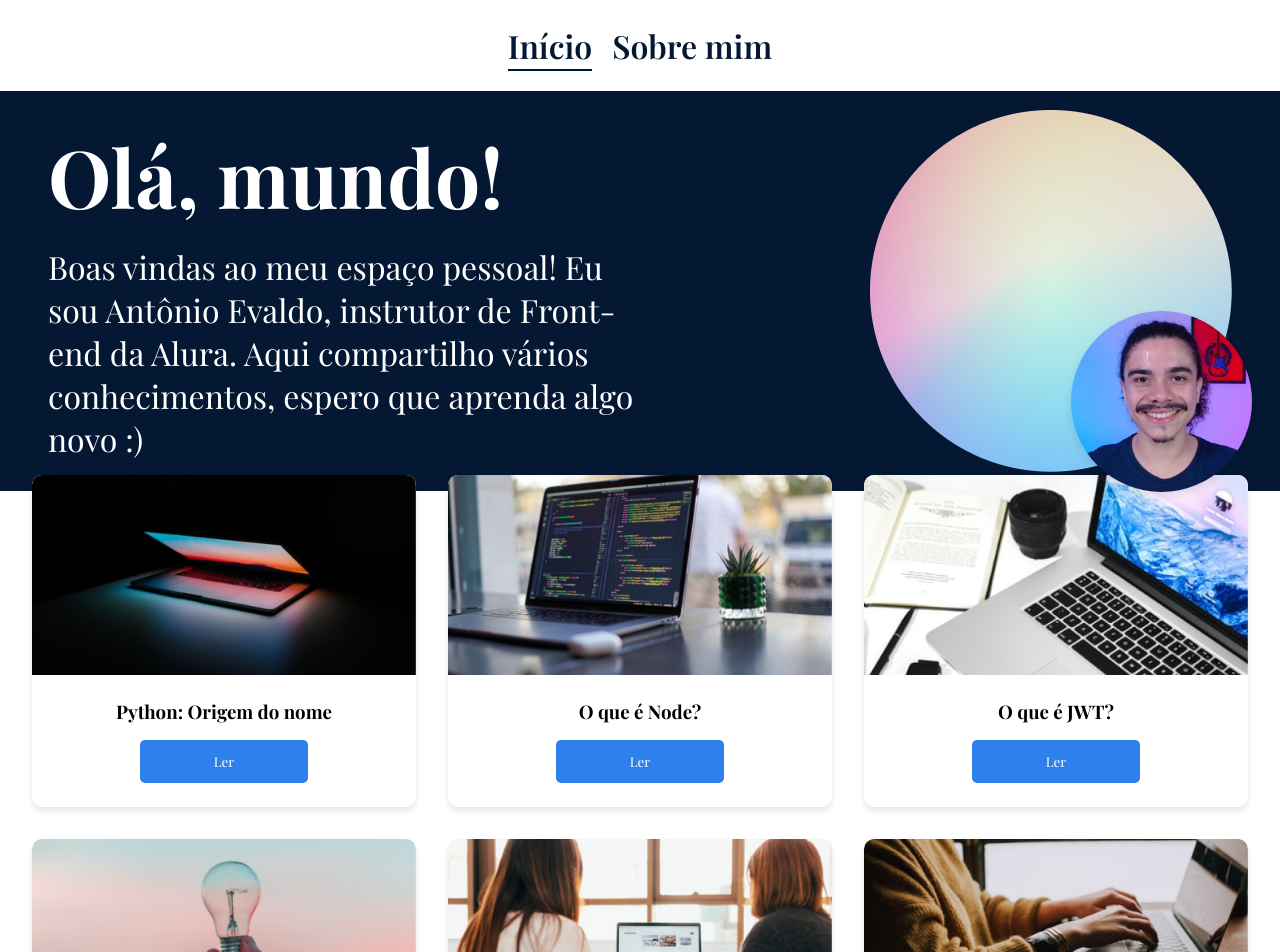
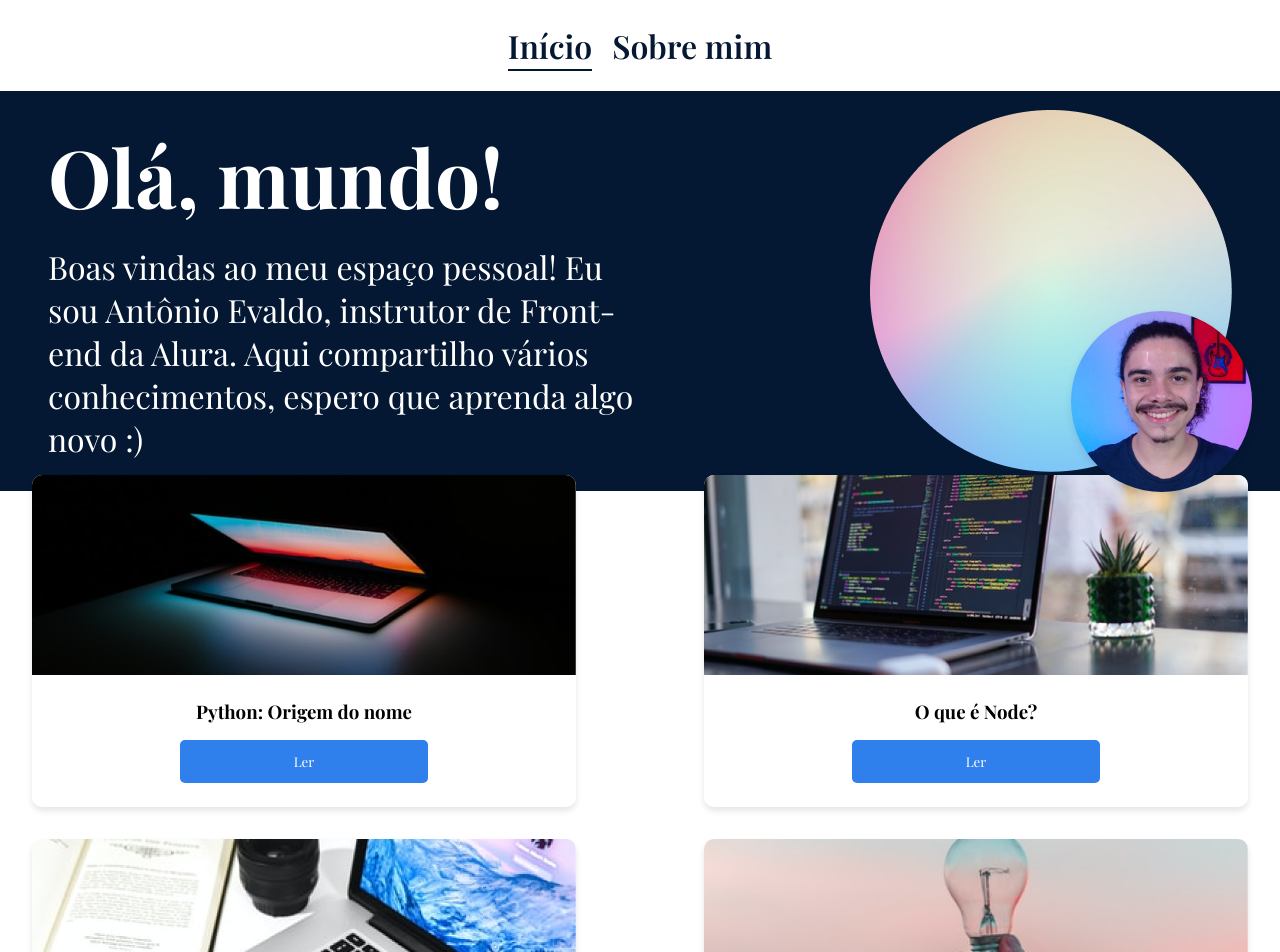
Before and after one commit to danielcoosta1/ola-mundo, a React (Create React App) app: page / in a window 1280 px wide. Shown: the top 952 px of the page. Built offline with nearby package versions, Linux system fonts and the light colour scheme; a web font is replaced by a local one.

Commit message:
melhorando a distribuição dos cards com responsividade

```diff
--- a/src/Pages/home/styles.js
+++ b/src/Pages/home/styles.js
@@ -1,7 +1,7 @@
 import styled from "styled-components";
 
 const ConteinerCards = styled.section`
-  max-width: 100rem;
+
   margin: -5rem auto 0 auto;
   padding: 2rem;
 
@@ -18,8 +18,8 @@
 
 const CardsGrid = styled.div`
   display: grid;
-  grid-template-columns: repeat(auto-fill, minmax(300px, 1fr));
-  gap: 2rem;
+  grid-template-columns: repeat(auto-fill, minmax(400px, 1fr));
+  gap: 2rem 8rem;
   margin-top: 2rem;
 
   @media screen and (max-width: 768px) {
```
